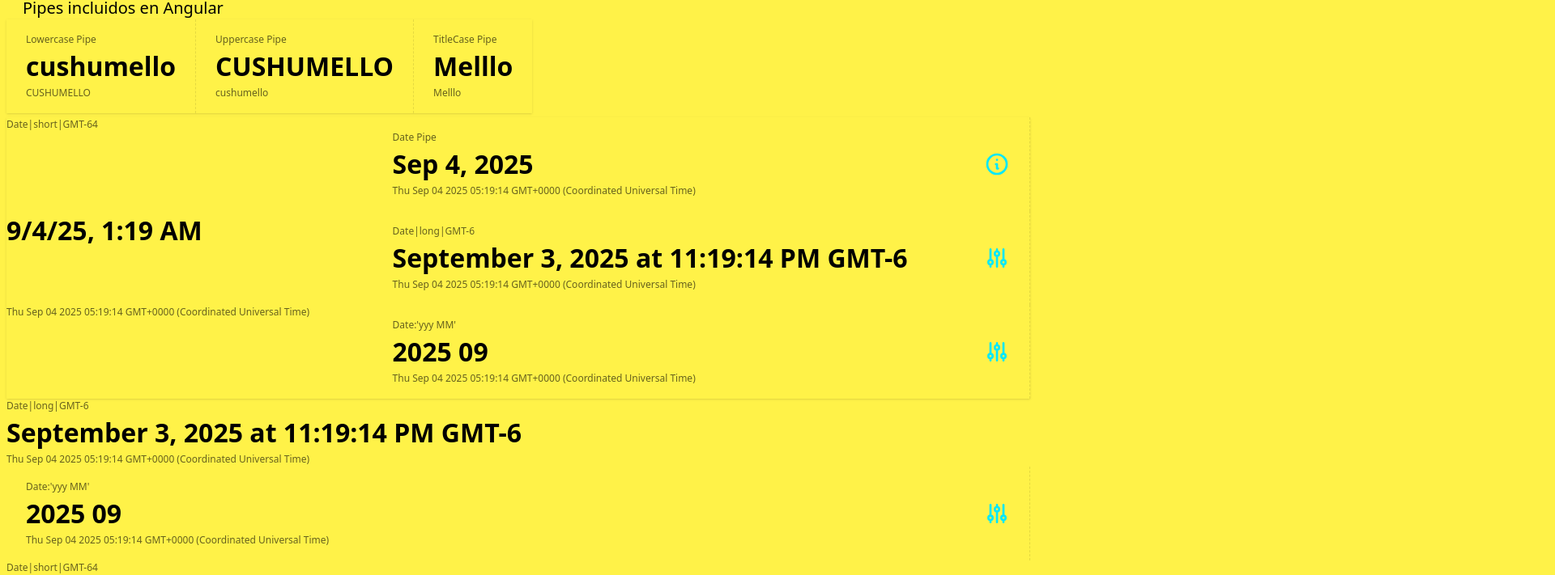
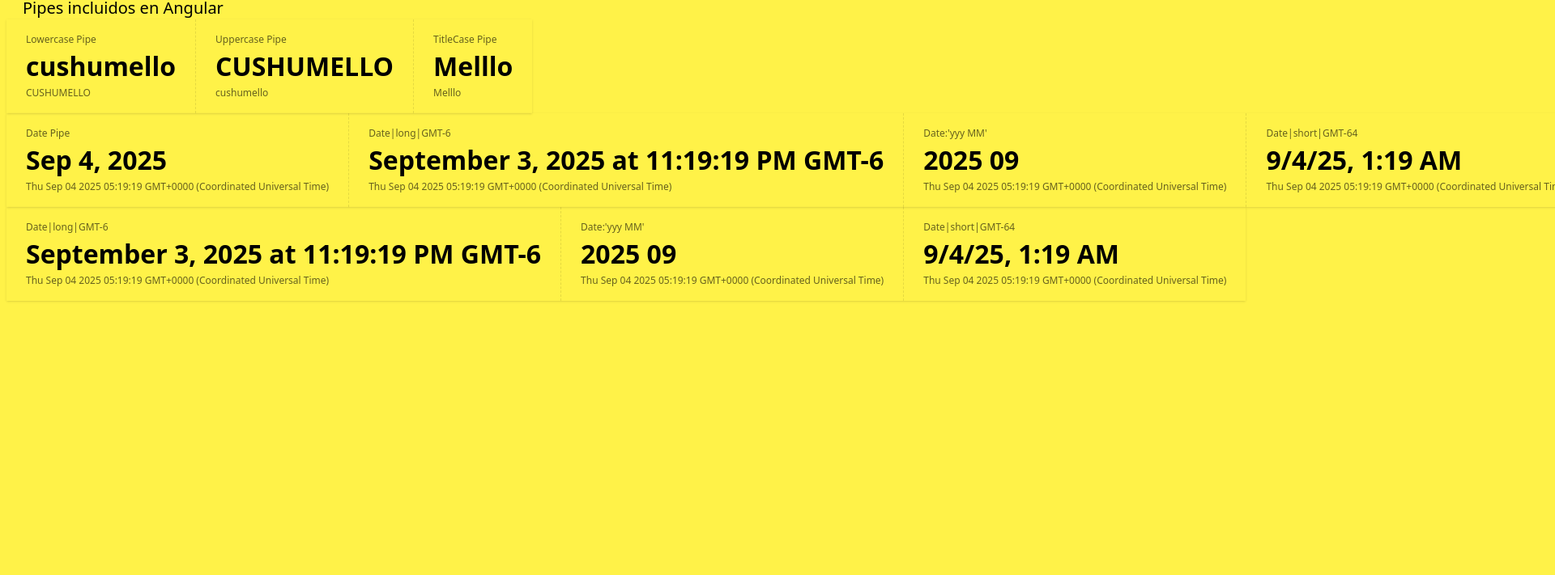
Before and after one commit to mello-999/05-pipes-app, an Angular app: page /basic in a window 1280 px wide. Shown: the part 93-804 px from the top of the page at 81% size, 1920 px wide, since content can reach past the window. Built offline with nearby package versions, Linux system fonts and the light colour scheme.

Commit message:
Cap.153-Terminado

```diff
--- a/angular.json
+++ b/angular.json
@@ -92,5 +92,8 @@
         }
       }
     }
+  },
+  "cli": {
+    "analytics": "a51dbb37-235b-417d-b61a-3b9a76ce9728"
   }
 }
--- a/src/app/pages/basic-page/basic-page.component.html
+++ b/src/app/pages/basic-page/basic-page.component.html
@@ -8,6 +8,7 @@
 
 <div class="stats stats-vertical lg:stats-horizontal shadow">
   <div class="stat">
+
     <div class="stat-title">Lowercase Pipe</div>
     <div class="stat-value">{{ nameUpper() | lowercase }}</div>
     <div class="stat-desc">{{ nameUpper() }}</div>
@@ -26,106 +27,59 @@
   </div>
 </div>
 
-<div class="dividir"></div>
 
-<div class="stats stats-vertical lg:stats-horizontal shadow w-full">
+<div class="stats stats-vertical lg:stats-horizontal shadow">
   <div class="stat">
-    <div class="stat-figure text-secondary">
-      <svg
-        xmlns="http://www.w3.org/2000/svg"
-        fill="none"
-        viewBox="0 0 24 24"
-        class="inline-block h-8 w-8 stroke-current"
-      >
-        <path
-          stroke-linecap="round"
-          stroke-linejoin="round"
-          stroke-width="2"
-          d="M13 16h-1v-4h-1m1-4h.01M21 12a9 9 0 11-18 0 9 9 0 0118 0z"
-        ></path>
-      </svg>
-    </div>
+
     <div class="stat-title">Date Pipe</div>
     <div class="stat-value">{{ customDate() | date }}</div>
     <div class="stat-desc">{{ customDate() }}</div>
   </div>
 
   <div class="stat">
-    <div class="stat-figure text-secondary">
-      <svg
-        xmlns="http://www.w3.org/2000/svg"
-        fill="none"
-        viewBox="0 0 24 24"
-        class="inline-block h-8 w-8 stroke-current"
-      >
-        <path
-          stroke-linecap="round"
-          stroke-linejoin="round"
-          stroke-width="2"
-          d="M12 6V4m0 2a2 2 0 100 4m0-4a2 2 0 110 4m-6 8a2 2 0 100-4m0 4a2 2 0 110-4m0 4v2m0-6V4m6 6v10m6-2a2 2 0 100-4m0 4a2 2 0 110-4m0 4v2m0-6V4"
-        ></path>
-      </svg>
-    </div>
+
     <div class="stat-title">Date|long|GMT-6</div>
     <div class="stat-value">{{ customDate() | date :'long' : 'GMT-6' }}</div>
     <div class="stat-desc">{{ customDate() }}</div>
   </div>
 
 <div class="stat">
-    <div class="stat-figure text-secondary">
-      <svg
-        xmlns="http://www.w3.org/2000/svg"
-        fill="none"
-        viewBox="0 0 24 24"
-        class="inline-block h-8 w-8 stroke-current"
-      >
-        <path
-          stroke-linecap="round"
-          stroke-linejoin="round"
-          stroke-width="2"
-          d="M12 6V4m0 2a2 2 0 100 4m0-4a2 2 0 110 4m-6 8a2 2 0 100-4m0 4a2 2 0 110-4m0 4v2m0-6V4m6 6v10m6-2a2 2 0 100-4m0 4a2 2 0 110-4m0 4v2m0-6V4"
-        ></path>
-      </svg>
-    </div>
+
   <div class="stat-title">Date:'yyy MM'</div>
   <div class="stat-value">{{ customDate() | date :"yyy MM" }}</div>
   <div class="stat-desc">{{ customDate() }}</div>
 </div>
 
+  <div class="stat">
+
     <div class="stat-title">Date|short|GMT-64</div>
     <div class="stat-value">{{ customDate() | date :"short" : 'GMT-4' }}</div>
     <div class="stat-desc">{{ customDate() }}</div>
   </div>
+</div>
+
 
 <div class="dividir"></div>
 
+<div class="stats stats-vertical lg:stats-horizontal shadow">
 
+  <div class="stat">
     <div class="stat-title">Date|long|GMT-6</div>
     <div class="stat-value">{{ customDate() | date :'long' : 'GMT-6' }}</div>
     <div class="stat-desc">{{ customDate() }}</div>
+  </div>
 
 
   <div class="stat">
-    <div class="stat-figure text-secondary">
-      <svg
-        xmlns="http://www.w3.org/2000/svg"
-        fill="none"
-        viewBox="0 0 24 24"
-        class="inline-block h-8 w-8 stroke-current"
-      >
-        <path
-          stroke-linecap="round"
-          stroke-linejoin="round"
-          stroke-width="2"
-          d="M12 6V4m0 2a2 2 0 100 4m0-4a2 2 0 110 4m-6 8a2 2 0 100-4m0 4a2 2 0 110-4m0 4v2m0-6V4m6 6v10m6-2a2 2 0 100-4m0 4a2 2 0 110-4m0 4v2m0-6V4"
-        ></path>
-      </svg>
-    </div>
     <div class="stat-title">Date:'yyy MM'</div>
     <div class="stat-value">{{ customDate() | date :"yyy MM" }}</div>
     <div class="stat-desc">{{ customDate() }}</div>
   </div>
 
+
+  <div class="stat">
     <div class="stat-title">Date|short|GMT-64</div>
     <div class="stat-value">{{ customDate() | date :"short" : 'GMT-4' }}</div>
     <div class="stat-desc">{{ customDate() }}</div>
+  </div>
+</div>
--- a/src/app/pages/basic-page/basic-page.component.ts
+++ b/src/app/pages/basic-page/basic-page.component.ts
@@ -1,5 +1,5 @@
 import { CommonModule, DatePipe, LowerCasePipe } from '@angular/common';
-import { ChangeDetectionStrategy, Component, signal } from '@angular/core';
+import { ChangeDetectionStrategy, Component, effect, signal } from '@angular/core';
 
 @Component({
   selector: 'app-basic-page',
@@ -16,4 +16,17 @@
 
   customDate = signal( new Date() );
 
+
+  tickingDateEffect = effect((onCleanup) => {
+
+     const interval = setInterval(() =>{
+       this.customDate.set(new Date())
+       console.log('tick');
+         }, 1000);
+
+         onCleanup(() => {
+          clearInterval(interval);
+         });
+  });
+
 }
```
Lines whose indentation alone changed are shown as unchanged.
